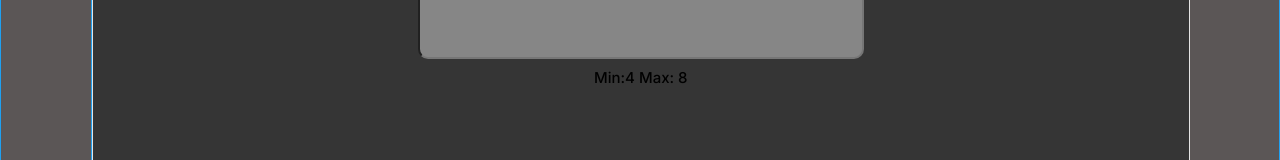
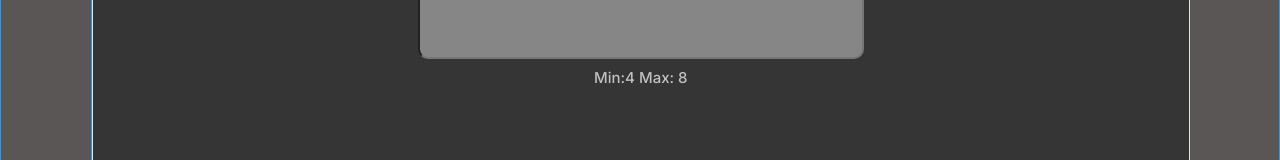
Before and after one commit to jolnmas/Challenge-Oracle-JuegoDelAhorcado, a plain HTML site: page scene.html in a window 1280 px wide. Both pictures are taken after a click on the button 1234 px from the left and 148 px from the top of the page. Shown: the part 211-371 px from the top of the page. Drawn offline with Linux system fonts and the light colour scheme.

Commit message:
Update style-scene.css

```diff
--- a/css/style-scene.css
+++ b/css/style-scene.css
@@ -357,6 +357,7 @@ html, body{
     text-align: center;
     margin-top: 1%;
     font-family: 'Inter', sans-serif;
+    color:rgb(192, 192, 192);
     animation: textDeslizamientoReglas 1s;
 }
 
```
